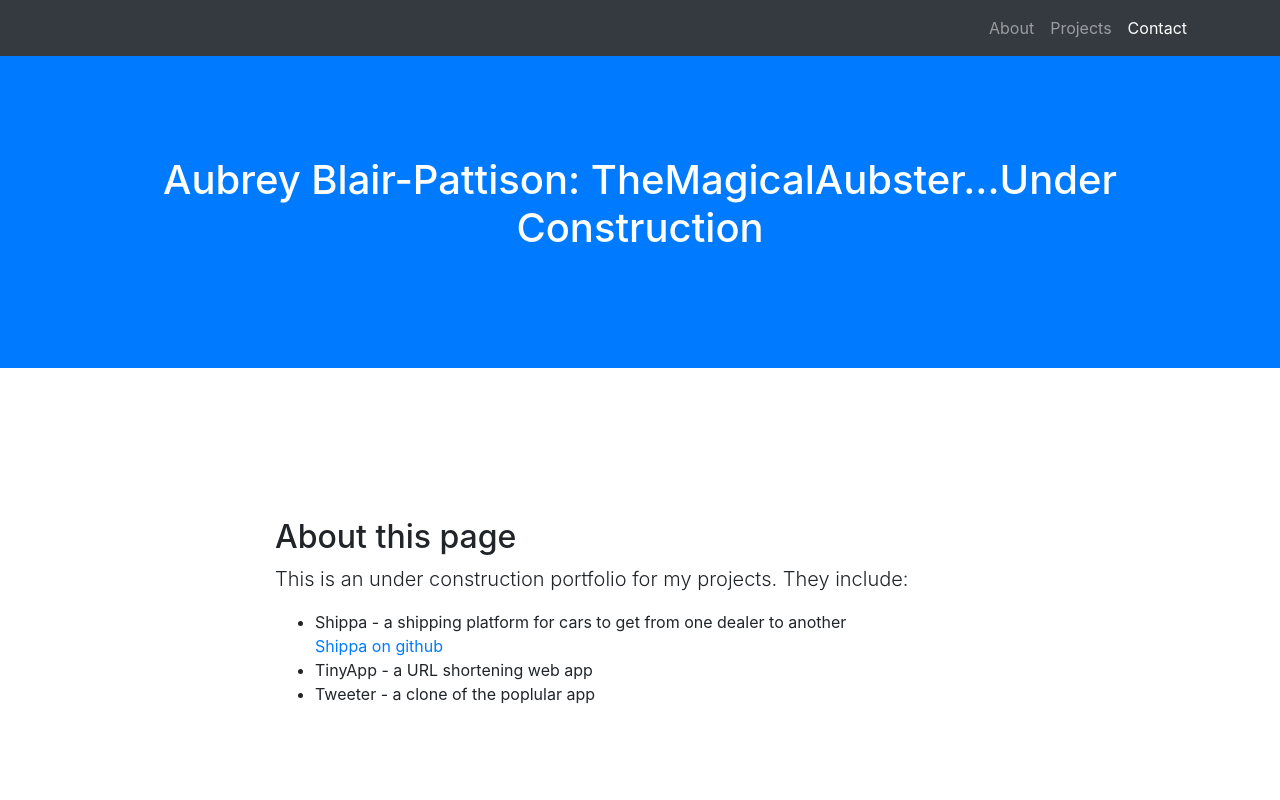
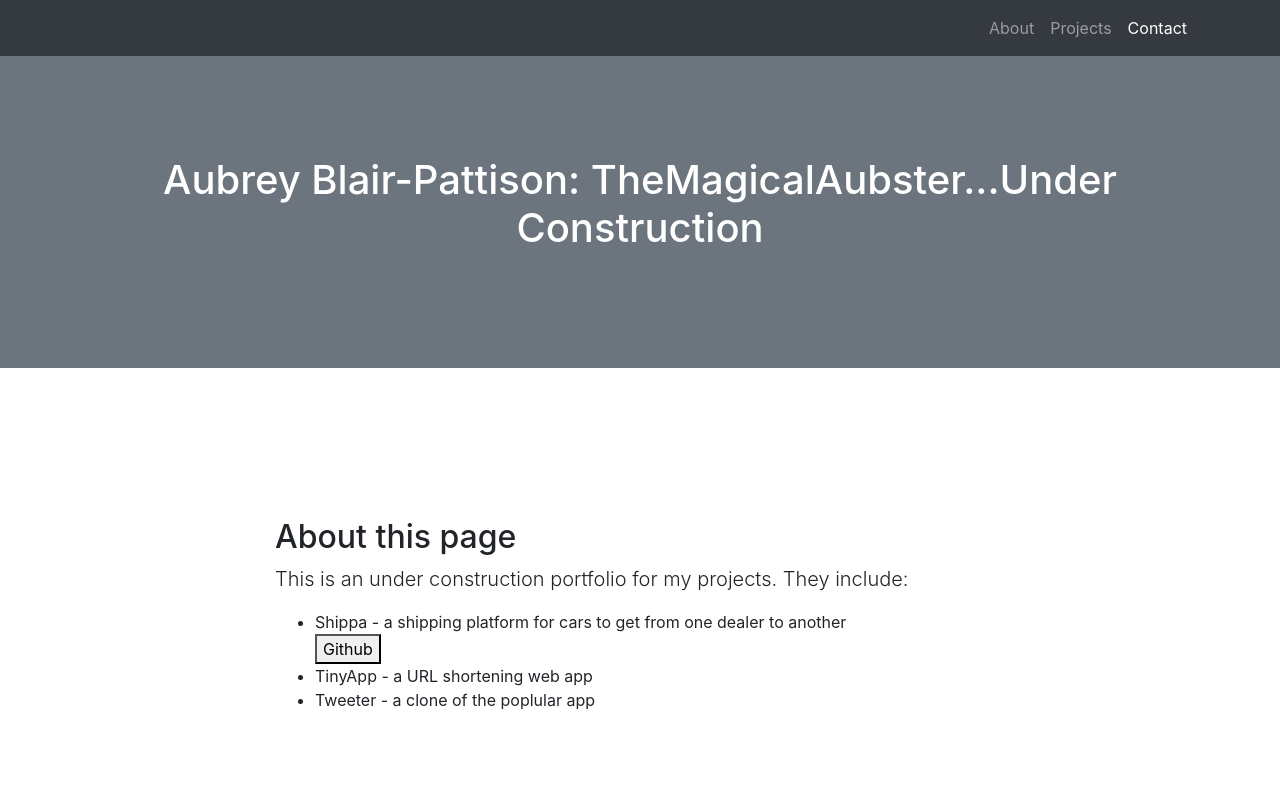
Before and after one commit to TheMagicalAubster/TheMagicalAubster.github.io, a website with bundled scripts: page index.html in a window 1280 px wide. Shown: the top 800 px of the page. Built offline with nearby package versions, Linux system fonts and the light colour scheme.

Commit message:
index update to basic2

```diff
--- a/index.html
+++ b/index.html
@@ -42,7 +42,7 @@
     </div>
   </nav>
 
-  <header class="bg-primary text-white">
+  <header class="bg-secondary text-white">
     <div class="container text-center">
       <h1>Aubrey Blair-Pattison: TheMagicalAubster...Under Construction</h1>
       <p class="lead"></p>
@@ -57,7 +57,8 @@
           <p class="lead">This is an under construction portfolio for my projects. They include:</p>
           <ul>
             <li>Shippa - a shipping platform for cars to get from one dealer to another</li>
-            <a href= "https://github.com/TheMagicalAubster/Shippa">Shippa on github</a>
+            <button type="button" href= "https://github.com/TheMagicalAubster/Shippa">Github</button>
+
             <li>TinyApp - a URL shortening web app </li>
             <li>Tweeter - a clone of the poplular app</li>
           </ul>
```
